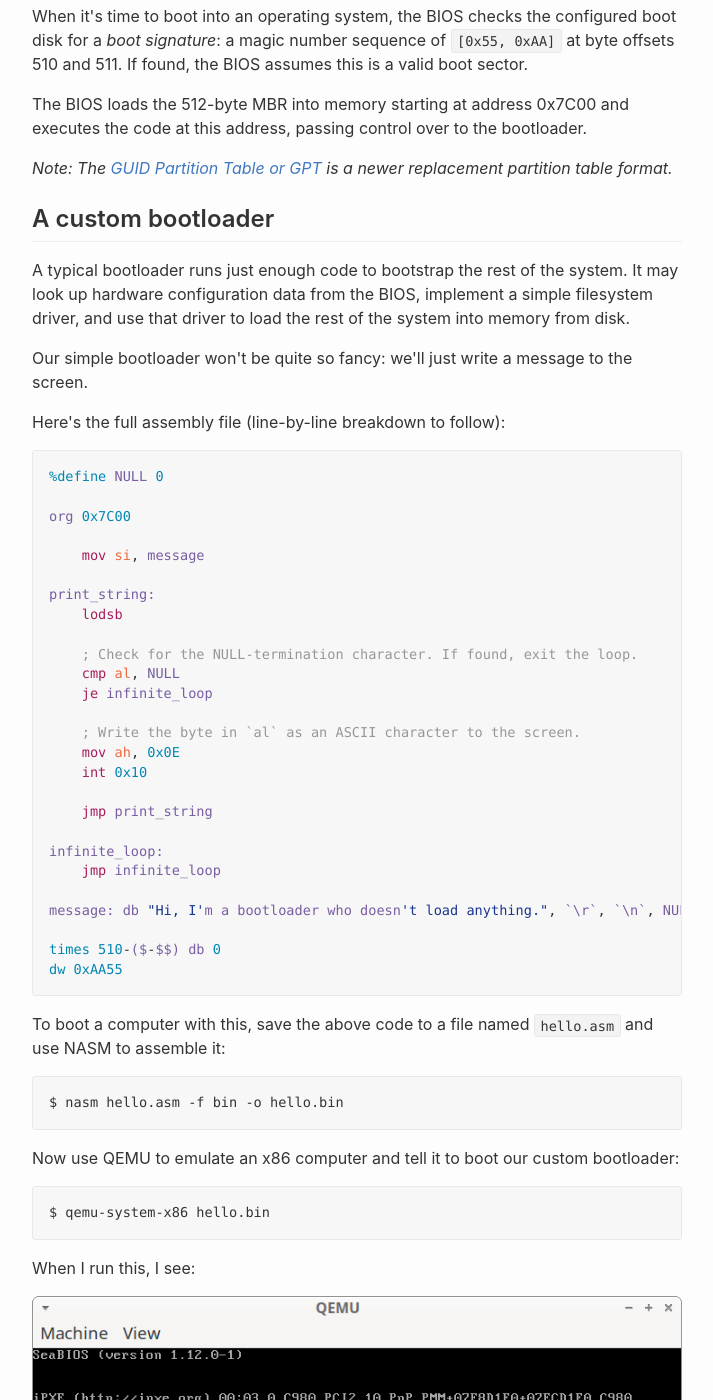
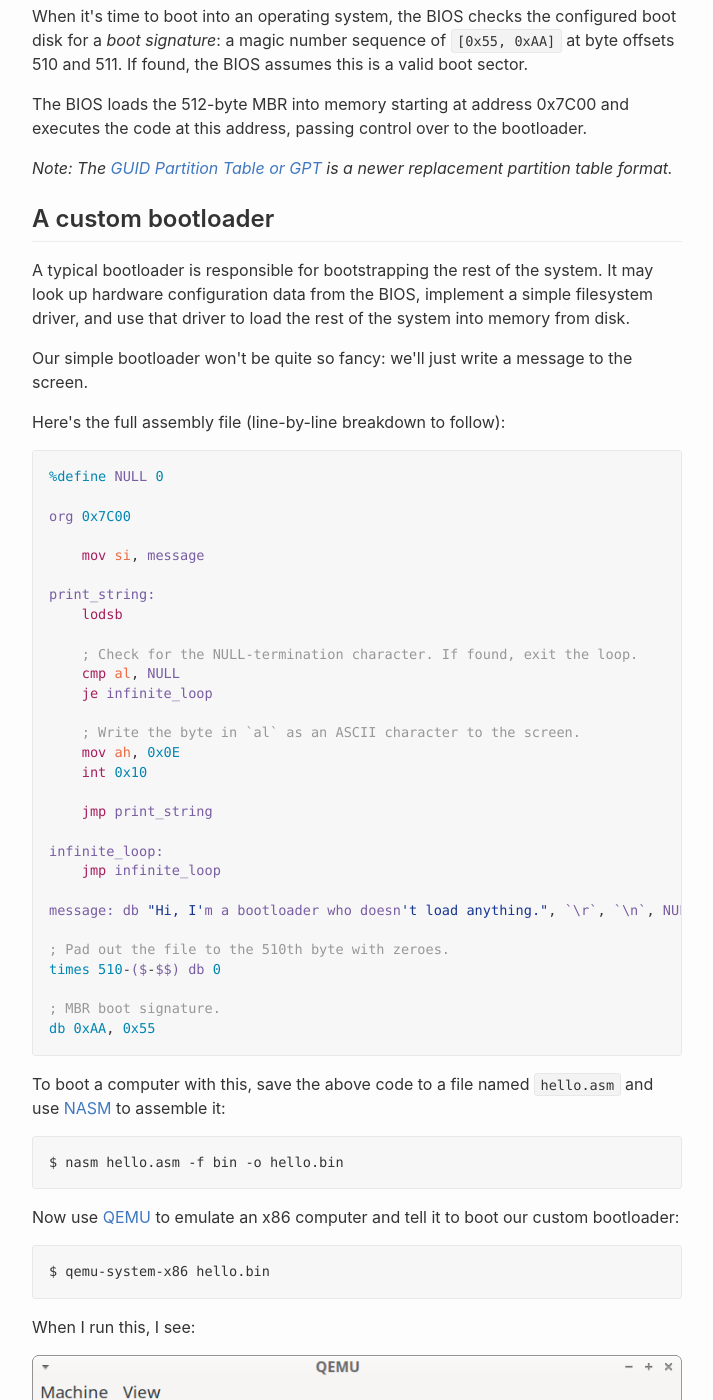
Before and after one commit to briansteffens/briansteffens.github.io, a Jekyll site: the page built from _posts/2020-01-12-hello-world-from-a-bootloader.md, in a window 1280 px wide and 1400 px high, scrolled down 2007 px. Shown: the whole window, without its empty margins (283-996 px from the left). Built offline with Jekyll 4.4.1, drawn with Linux system fonts in a browser that asks for light colours.

Commit message:
More edits

```diff
--- a/_posts/2020-01-12-hello-world-from-a-bootloader.md
+++ b/_posts/2020-01-12-hello-world-from-a-bootloader.md
@@ -107,10 +107,10 @@ executes the code at this address, passing control over to the bootloader.</p>
 GPT</a> is a newer replacement
 partition table format.</em></p>
 <h2>A custom bootloader</h2>
-<p>A typical bootloader runs just enough code to bootstrap the rest of the system.
+<p>A typical bootloader is responsible for bootstrapping the rest of the system.
 It may look up hardware configuration data from the BIOS, implement a simple
-filesystem driver, and use that driver to load the rest of the system
-into memory from disk.</p>
+filesystem driver, and use that driver to load the rest of the system into
+memory from disk.</p>
 <p>Our simple bootloader won't be quite so fancy: we'll just write a message to
 the screen.</p>
 <p>Here's the full assembly file (line-by-line breakdown to follow):</p>
@@ -138,13 +138,16 @@ the screen.</p>
 
 <span class="pl-en">message: db </span><span class="pl-s">"Hi, I'</span><span class="pl-en">m a bootloader who doesn</span><span class="pl-s">'t load anything."</span><span class="pl-s1">,</span><span class="pl-en"> `\r`</span><span class="pl-s1">,</span><span class="pl-en"> `\n`</span><span class="pl-s1">,</span><span class="pl-en"> NULL</span>
 
+<span class="pl-c">; Pad out the file to the 510th byte with zeroes.</span>
 <span class="pl-c1">times</span><span class="pl-en"> </span><span class="pl-c1">510</span><span class="pl-s1">-</span><span class="pl-en">($</span><span class="pl-s1">-</span><span class="pl-en">$$) db </span><span class="pl-c1">0</span>
-<span class="pl-c1">dw</span><span class="pl-en"> </span><span class="pl-c1">0xAA55</span></pre></div>
+
+<span class="pl-c">; MBR boot signature.</span>
+<span class="pl-c1">db</span><span class="pl-en"> </span><span class="pl-c1">0xAA</span><span class="pl-s1">,</span><span class="pl-en"> </span><span class="pl-c1">0x55</span></pre></div>
 <p>To boot a computer with this, save the above code to a file named <code>hello.asm</code>
-and use NASM to assemble it:</p>
+and use <a href="https://www.nasm.us/" rel="nofollow">NASM</a> to assemble it:</p>
 <div class="highlight highlight-source-shell"><pre>$ nasm hello.asm -f bin -o hello.bin</pre></div>
-<p>Now use QEMU to emulate an x86 computer and tell it to boot our custom
-bootloader:</p>
+<p>Now use <a href="https://www.qemu.org/" rel="nofollow">QEMU</a> to emulate an x86 computer and tell it to
+boot our custom bootloader:</p>
 <div class="highlight highlight-source-shell"><pre>$ qemu-system-x86 hello.bin</pre></div>
 <p>When I run this, I see:</p>
 <p><a target="_blank" rel="noopener noreferrer" href="/blog/hello-world-from-a-bootloader/in-qemu.png"><img width="100%" src="/blog/hello-world-from-a-bootloader/in-qemu.png" style="max-width:100%;"></a></p>
```
Also changed, not shown: blog/hello-world-from-a-bootloader/post.md (+16 -14 lines), 1 other file.
